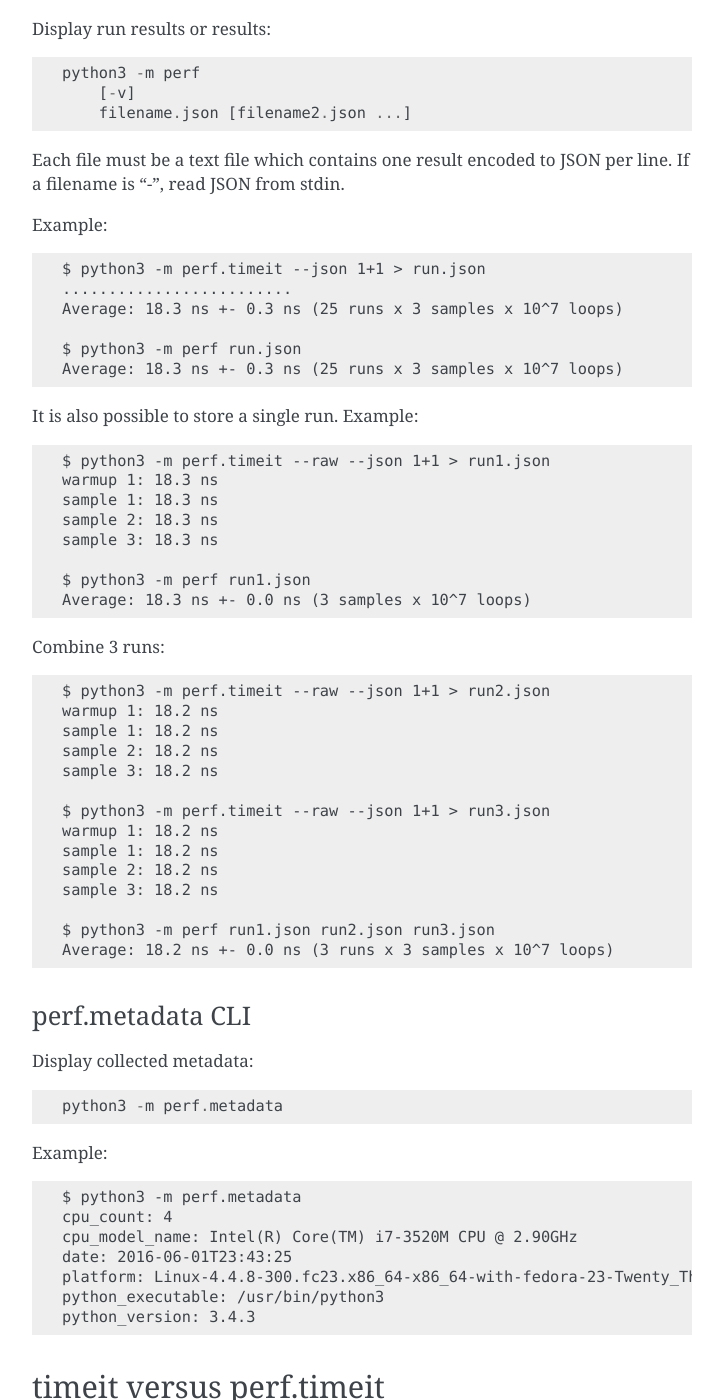
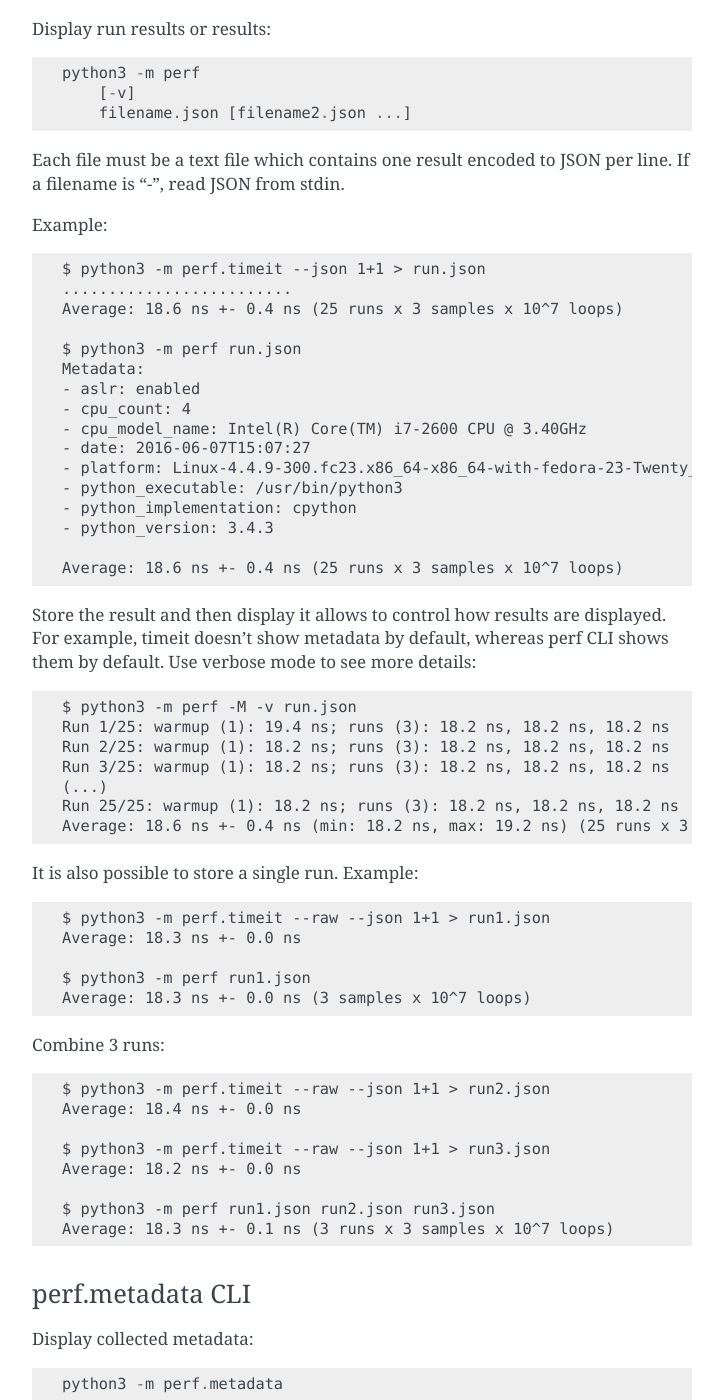
Before and after one commit to psf/pyperf, a Sphinx documentation site: the page built from doc/index.rst, in a window 1280 px wide and 1400 px high, scrolled down 1438 px. Shown: the whole window, without its empty margins (388-1111 px from the left). Built offline with Sphinx 7.4.7, drawn with Linux system fonts in a browser that asks for light colours.

Commit message:
update doc

```diff
--- a/doc/index.rst
+++ b/doc/index.rst
@@ -80,18 +80,37 @@ Example::
 
     $ python3 -m perf.timeit --json 1+1 > run.json
     .........................
-    Average: 18.3 ns +- 0.3 ns (25 runs x 3 samples x 10^7 loops)
+    Average: 18.6 ns +- 0.4 ns (25 runs x 3 samples x 10^7 loops)
 
     $ python3 -m perf run.json
-    Average: 18.3 ns +- 0.3 ns (25 runs x 3 samples x 10^7 loops)
+    Metadata:
+    - aslr: enabled
+    - cpu_count: 4
+    - cpu_model_name: Intel(R) Core(TM) i7-2600 CPU @ 3.40GHz
+    - date: 2016-06-07T15:07:27
+    - platform: Linux-4.4.9-300.fc23.x86_64-x86_64-with-fedora-23-Twenty_Three
+    - python_executable: /usr/bin/python3
+    - python_implementation: cpython
+    - python_version: 3.4.3
+
+    Average: 18.6 ns +- 0.4 ns (25 runs x 3 samples x 10^7 loops)
+
+Store the result and then display it allows to control how results are
+displayed.  For example, timeit doesn't show metadata by default, whereas perf
+CLI shows them by default. Use verbose mode to see more details::
+
+    $ python3 -m perf -M -v run.json
+    Run 1/25: warmup (1): 19.4 ns; runs (3): 18.2 ns, 18.2 ns, 18.2 ns
+    Run 2/25: warmup (1): 18.2 ns; runs (3): 18.2 ns, 18.2 ns, 18.2 ns
+    Run 3/25: warmup (1): 18.2 ns; runs (3): 18.2 ns, 18.2 ns, 18.2 ns
+    (...)
+    Run 25/25: warmup (1): 18.2 ns; runs (3): 18.2 ns, 18.2 ns, 18.2 ns
+    Average: 18.6 ns +- 0.4 ns (min: 18.2 ns, max: 19.2 ns) (25 runs x 3 samples x 10^7 loops; 1 warmup)
 
 It is also possible to store a single run. Example::
 
     $ python3 -m perf.timeit --raw --json 1+1 > run1.json
-    warmup 1: 18.3 ns
-    sample 1: 18.3 ns
-    sample 2: 18.3 ns
-    sample 3: 18.3 ns
+    Average: 18.3 ns +- 0.0 ns
 
     $ python3 -m perf run1.json
     Average: 18.3 ns +- 0.0 ns (3 samples x 10^7 loops)
@@ -99,19 +118,13 @@ It is also possible to store a single run. Example::
 Combine 3 runs::
 
     $ python3 -m perf.timeit --raw --json 1+1 > run2.json
-    warmup 1: 18.2 ns
-    sample 1: 18.2 ns
-    sample 2: 18.2 ns
-    sample 3: 18.2 ns
+    Average: 18.4 ns +- 0.0 ns
 
     $ python3 -m perf.timeit --raw --json 1+1 > run3.json
-    warmup 1: 18.2 ns
-    sample 1: 18.2 ns
-    sample 2: 18.2 ns
-    sample 3: 18.2 ns
+    Average: 18.2 ns +- 0.0 ns
 
     $ python3 -m perf run1.json run2.json run3.json
-    Average: 18.2 ns +- 0.0 ns (3 runs x 3 samples x 10^7 loops)
+    Average: 18.3 ns +- 0.1 ns (3 runs x 3 samples x 10^7 loops)
 
 
 perf.metadata CLI
```
